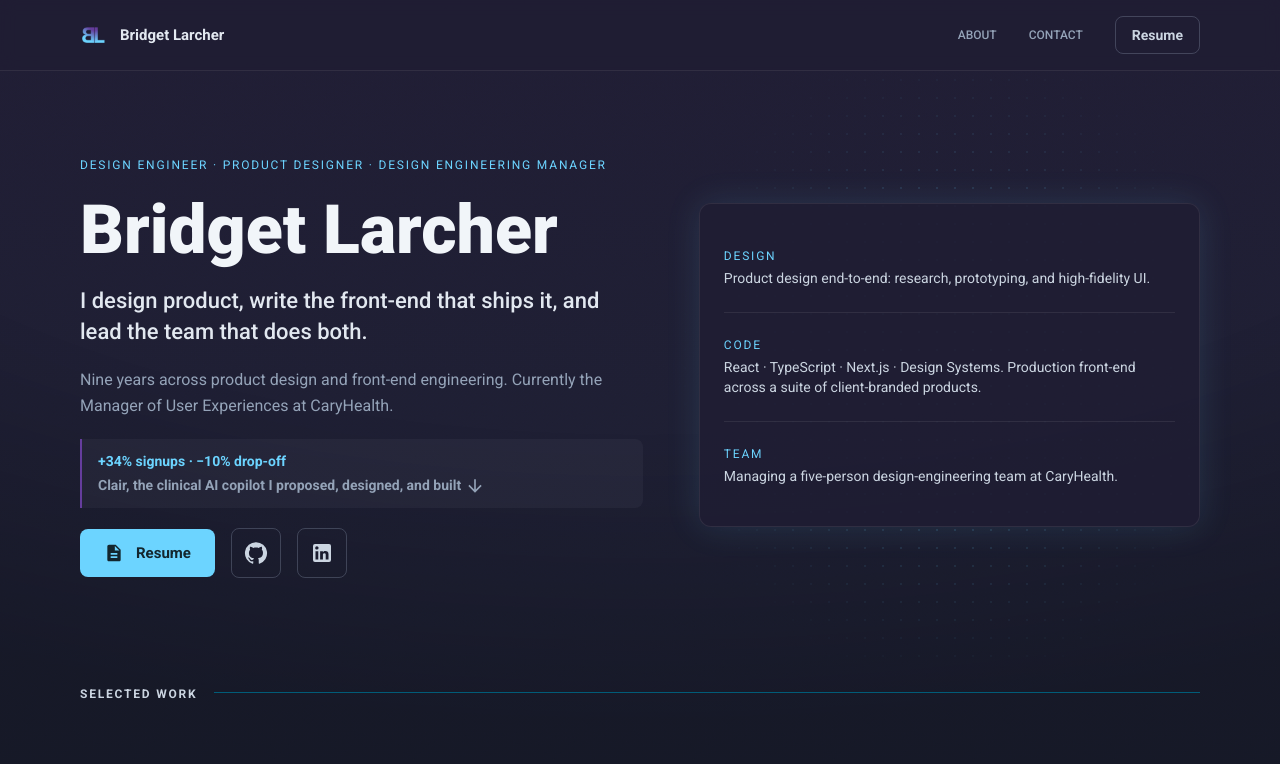
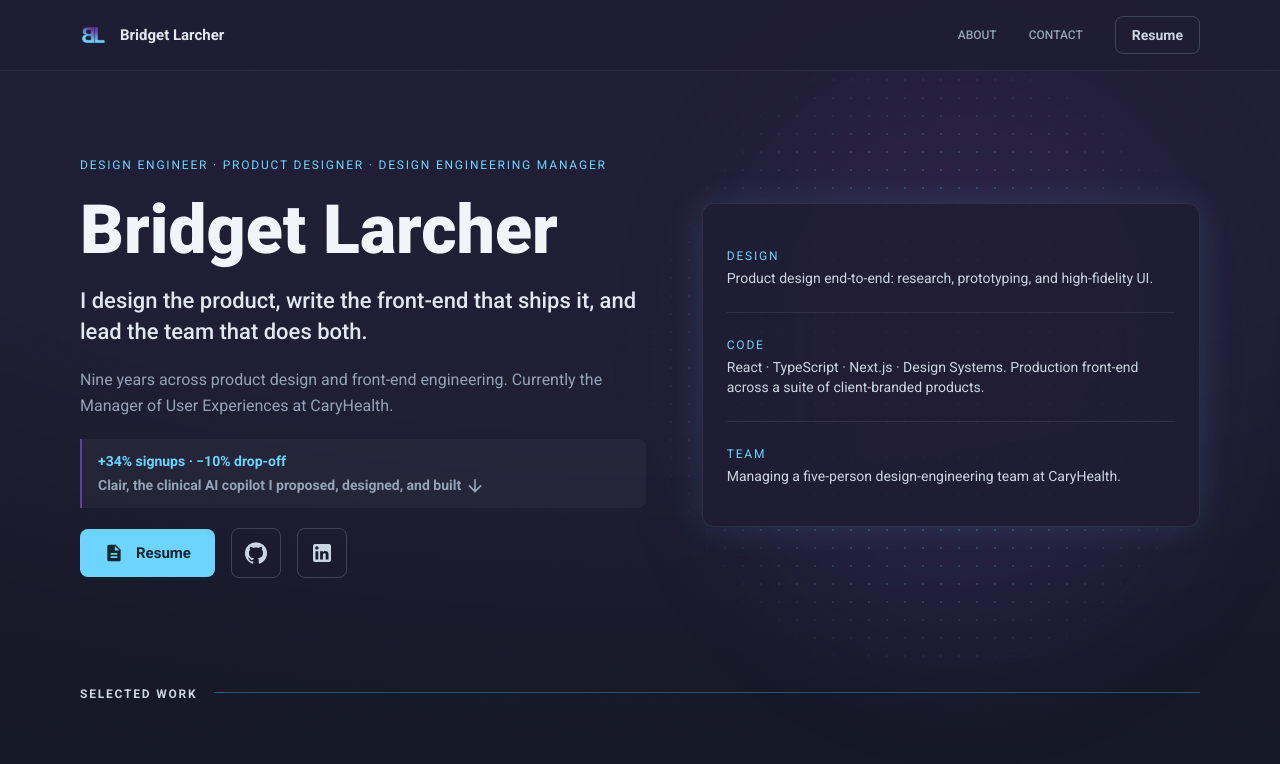
Before and after one commit to bridgetlarcher/portfolio, a Next.js app: page / in a window 1280 px wide. Shown: the top 764 px of the page. Built offline with nearby package versions, Linux system fonts and the light colour scheme.

Commit message:
Add a pop of color

```diff
--- a/app/globals.css
+++ b/app/globals.css
@@ -96,7 +96,7 @@ a {
 }
 
 .dot-grid {
-  background-image: radial-gradient(rgba(108, 212, 255, 0.16) 1px, transparent 1.5px);
+  background-image: radial-gradient(rgba(108, 212, 255, 0.32) 1px, transparent 1.5px);
   background-size: 18px 18px;
   -webkit-mask-image: radial-gradient(60% 80% at 62% 50%, black 25%, transparent 72%);
   mask-image: radial-gradient(60% 80% at 62% 50%, black 25%, transparent 72%);
--- a/components/home/Hero.tsx
+++ b/components/home/Hero.tsx
@@ -39,7 +39,11 @@ export function Hero() {
     <header className="relative flex flex-col gap-14 py-10 md:flex-row lg:items-center lg:py-20">
       <div
         aria-hidden="true"
-        className="-z-1 dot-grid absolute bottom-0 right-0 top-0 hidden w-[650px] lg:block"
+        className="bg-primary-800 -z-1 absolute bottom-0 left-[650px] right-0 top-0 hidden rounded-full opacity-15 blur-3xl lg:block"
+      />
+      <div
+        aria-hidden="true"
+        className="-z-1 dot-grid absolute bottom-0 right-0 top-0 hidden w-[700px] lg:block"
       />
       <section className="flex flex-col gap-5" aria-label="Introduction">
         <span className="eyebrow !leading-5">
@@ -51,7 +55,7 @@ export function Hero() {
           Bridget Larcher
         </h1>
         <p className="text-xl font-medium leading-snug text-slate-200 md:text-[22px]">
-          I design product, write the front-end that ships it, and lead the team that does both.
+          I design the product, write the front-end that ships it, and lead the team that does both.
         </p>
         <p>
           Nine years across product design and front-end engineering. Currently the Manager of User
```
